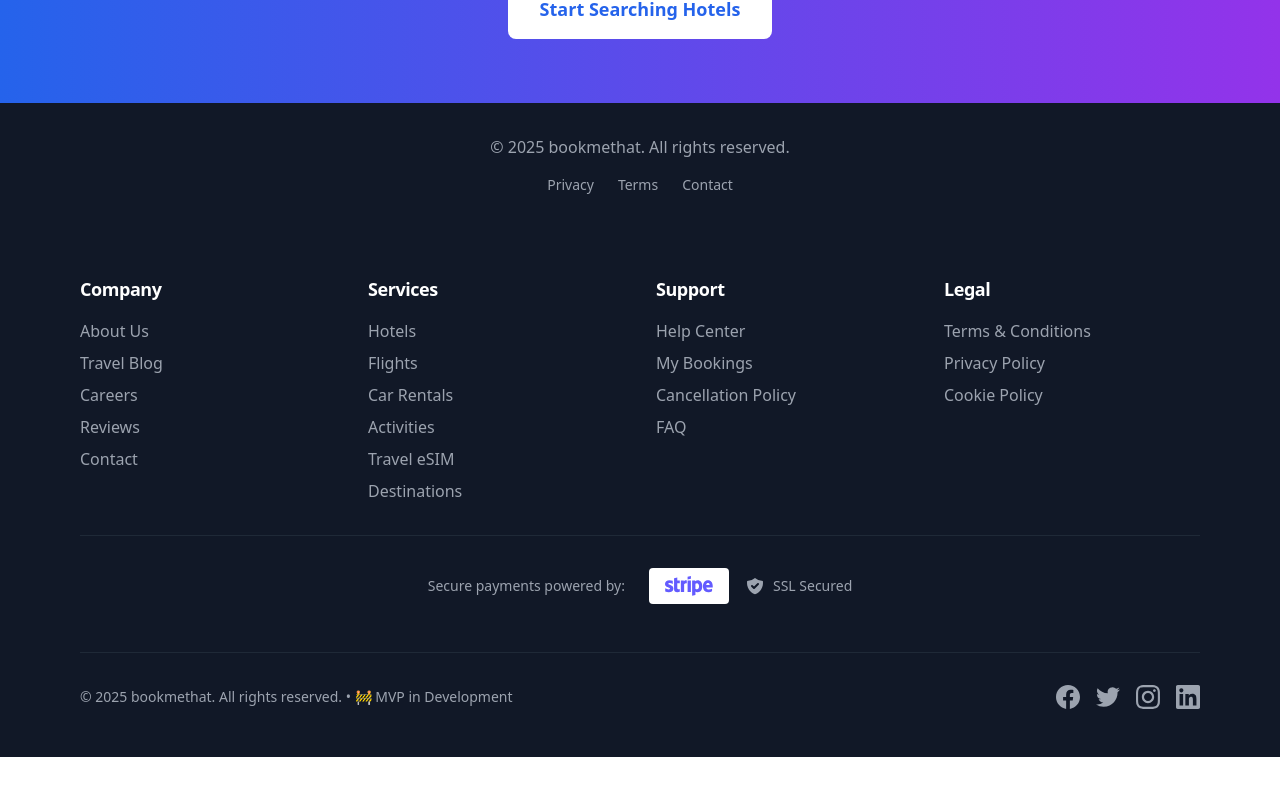
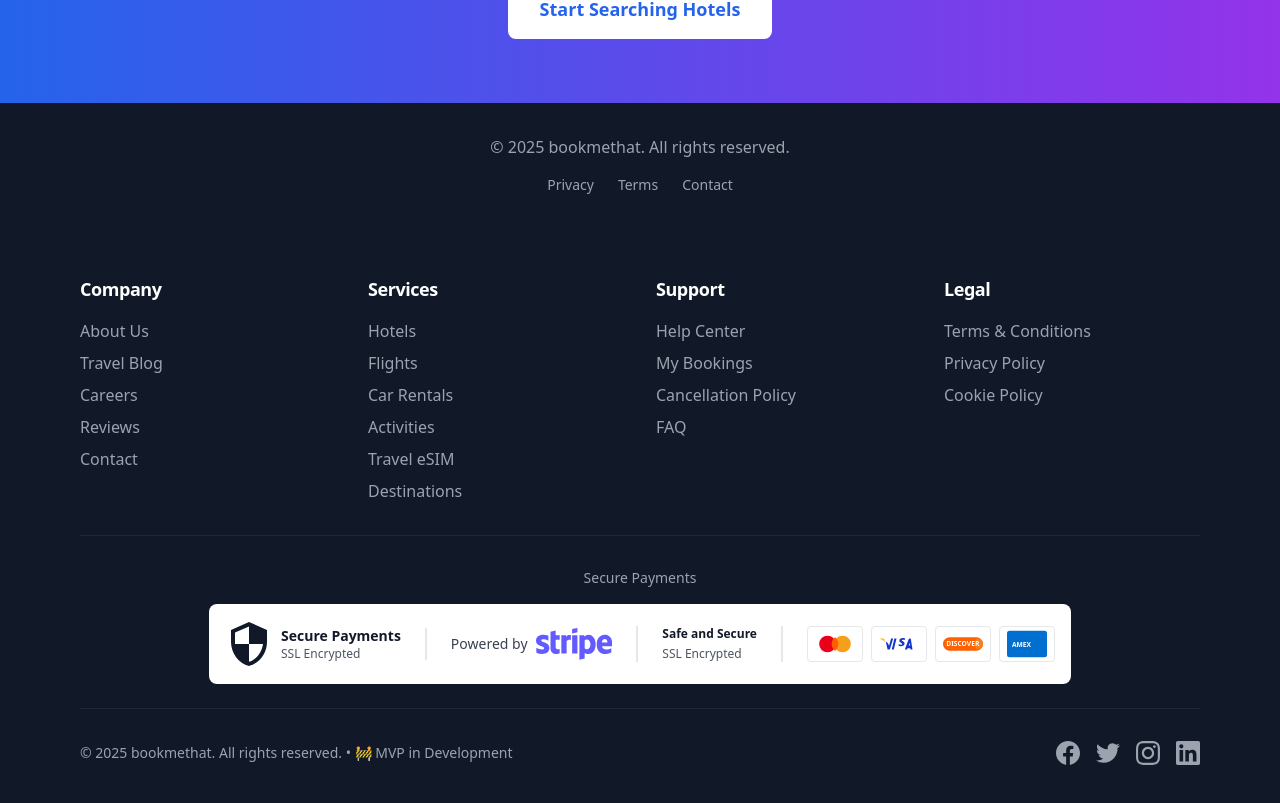
Before and after one commit to FazalShahidLatif/bookmethat, a Next.js app in the folder frontend/: page /hotels in a window 1280 px wide. Shown: the part 3983-4786 px from the top of the page. Before the commit the page ends 4740 px from the top, so only its background shows below. Built offline with nearby package versions, Linux system fonts and the light colour scheme; no server answers.

Commit message:
Add professional payment badges section to footer with Stripe and credit card logos

```diff
--- a/frontend/src/app/page.tsx
+++ b/frontend/src/app/page.tsx
@@ -107,7 +107,7 @@ export default function HomePage() {
 
   return (
     <>
-      <Header transparent={true} />
+      <Header />
       {/* JSON-LD Structured Data */}
       <script
         type="application/ld+json"
--- a/frontend/src/components/Footer.tsx
+++ b/frontend/src/components/Footer.tsx
@@ -54,21 +54,71 @@ export default function Footer() {
 
         {/* Payment Methods */}
         <div className="border-t border-gray-800 pt-8 pb-6">
-          <div className="flex flex-wrap justify-center items-center gap-6 mb-6">
-            <span className="text-sm text-gray-400">Secure payments powered by:</span>
-            <div className="flex items-center gap-4">
-              {/* Stripe Badge */}
-              <div className="bg-white px-4 py-2 rounded flex items-center gap-2">
-                <svg className="w-12 h-5" viewBox="0 0 60 25" fill="none" xmlns="http://www.w3.org/2000/svg">
+          <div className="text-center mb-4">
+            <span className="text-sm text-gray-400 block mb-4">Secure Payments</span>
+          </div>
+          <div className="flex justify-center items-center">
+            <div className="bg-white rounded-lg p-4 inline-flex items-center gap-6">
+              {/* Security Lock Icon */}
+              <div className="flex items-center gap-2">
+                <svg className="w-12 h-12 text-gray-900" fill="currentColor" viewBox="0 0 24 24">
+                  <path d="M12 1L3 5v6c0 5.55 3.84 10.74 9 12 5.16-1.26 9-6.45 9-12V5l-9-4zm0 10.99h7c-.53 4.12-3.28 7.79-7 8.94V12H5V6.3l7-3.11v8.8z"/>
+                </svg>
+                <div className="text-left">
+                  <div className="text-sm font-bold text-gray-900">Secure Payments</div>
+                  <div className="text-xs text-gray-600">SSL Encrypted</div>
+                </div>
+              </div>
+
+              {/* Powered by Stripe */}
+              <div className="flex items-center gap-2 border-l-2 border-gray-200 pl-6">
+                <div className="text-sm text-gray-700">Powered by</div>
+                <svg className="h-8" viewBox="0 0 60 25" fill="none" xmlns="http://www.w3.org/2000/svg">
                   <path d="M59.64 14.28h-8.06c.19 1.93 1.6 2.55 3.2 2.55 1.64 0 2.96-.37 4.05-.95v3.32a8.33 8.33 0 0 1-4.56 1.1c-4.01 0-6.83-2.5-6.83-7.48 0-4.19 2.39-7.52 6.3-7.52 3.92 0 5.96 3.28 5.96 7.5 0 .4-.04 1.26-.06 1.48zm-5.92-5.62c-1.03 0-2.17.73-2.17 2.58h4.25c0-1.85-1.07-2.58-2.08-2.58zM40.95 20.3c-1.44 0-2.32-.6-2.9-1.04l-.02 4.63-4.12.87V5.57h3.76l.08 1.02a4.7 4.7 0 0 1 3.23-1.29c2.9 0 5.62 2.6 5.62 7.4 0 5.23-2.7 7.6-5.65 7.6zM40 8.95c-.95 0-1.54.34-1.97.81l.02 6.12c.4.44.98.78 1.95.78 1.52 0 2.54-1.65 2.54-3.87 0-2.15-1.04-3.84-2.54-3.84zM28.24 5.57h4.13v14.44h-4.13V5.57zm0-4.7L32.37 0v3.36l-4.13.88V.88zm-4.32 9.35v9.79H19.8V5.57h3.7l.12 1.22c1-1.77 3.07-1.41 3.62-1.22v3.79c-.52-.17-2.29-.43-3.32.86zm-8.55 4.72c0 2.43 2.6 1.68 3.12 1.46v3.36c-.55.3-1.54.54-2.89.54a4.15 4.15 0 0 1-4.27-4.24l.01-13.17 4.02-.86v3.54h3.14V9.1h-3.13v5.85zm-4.91.7c0 2.97-2.31 4.66-5.73 4.66a11.2 11.2 0 0 1-4.46-.93v-3.93c1.38.75 3.1 1.31 4.46 1.31.92 0 1.53-.24 1.53-1C6.26 13.77 0 14.51 0 9.95 0 7.04 2.28 5.3 5.62 5.3c1.36 0 2.72.2 4.09.75v3.88a9.23 9.23 0 0 0-4.1-1.06c-.86 0-1.44.25-1.44.93 0 1.85 6.29.97 6.29 5.88z" fill="#635BFF"/>
                 </svg>
               </div>
-              {/* Security Badge */}
-              <div className="flex items-center gap-2 text-gray-400 text-sm">
-                <svg className="w-5 h-5" fill="currentColor" viewBox="0 0 20 20">
-                  <path fillRule="evenodd" d="M2.166 4.999A11.954 11.954 0 0010 1.944 11.954 11.954 0 0017.834 5c.11.65.166 1.32.166 2.001 0 5.225-3.34 9.67-8 11.317C5.34 16.67 2 12.225 2 7c0-.682.057-1.35.166-2.001zm11.541 3.708a1 1 0 00-1.414-1.414L9 10.586 7.707 9.293a1 1 0 00-1.414 1.414l2 2a1 1 0 001.414 0l4-4z" clipRule="evenodd" />
-                </svg>
-                <span>SSL Secured</span>
+
+              {/* Safe and Secure SSL Encrypted - moved right */}
+              <div className="text-left border-l-2 border-gray-200 pl-6">
+                <div className="text-xs font-bold text-gray-900 mb-1">Safe and Secure</div>
+                <div className="text-xs text-gray-600">SSL Encrypted</div>
+              </div>
+
+              {/* Credit Card Logos */}
+              <div className="flex items-center gap-2 border-l-2 border-gray-200 pl-6">
+                {/* MasterCard */}
+                <div className="w-14 h-9 bg-white border border-gray-200 rounded flex items-center justify-center">
+                  <svg className="w-10 h-7" viewBox="0 0 48 32" fill="none">
+                    <circle cx="15" cy="16" r="10" fill="#EB001B"/>
+                    <circle cx="33" cy="16" r="10" fill="#F79E1B"/>
+                    <path d="M24 8c-2.4 1.8-4 4.7-4 8s1.6 6.2 4 8c2.4-1.8 4-4.7 4-8s-1.6-6.2-4-8z" fill="#FF5F00"/>
+                  </svg>
+                </div>
+
+                {/* Visa */}
+                <div className="w-14 h-9 bg-white border border-gray-200 rounded flex items-center justify-center">
+                  <svg className="w-10 h-4" viewBox="0 0 48 16" fill="none">
+                    <path d="M18.5 1.5l-3.2 13h2.5l3.2-13h-2.5zM31 1.3c-.5-.2-1.3-.4-2.3-.4-2.5 0-4.3 1.3-4.3 3.2 0 1.4 1.3 2.1 2.2 2.6.9.5 1.3.8 1.3 1.2 0 .6-.8.9-1.5.9-1 0-1.5-.1-2.3-.5l-.3-.2-.4 2.1c.6.3 1.7.5 2.8.5 2.7 0 4.4-1.3 4.5-3.3 0-1.1-.7-1.9-2.1-2.6-.9-.4-1.4-.7-1.4-1.2 0-.4.5-.8 1.5-.8.9 0 1.5.2 2 .4l.2.1.4-2zM38.8 1.5h-1.9c-.6 0-1 .2-1.3.8L31 14.5h2.7l.5-1.5h3.3l.3 1.5h2.4l-2.1-13h-.3zm-3 8.3c.2-.6 1.1-3 1.1-3l.6 3h-1.7zM14.5 1.5l-2.5 8.9-.3-1.3c-.5-1.6-1.9-3.3-3.6-4.2l2.2 9.6h2.7l4-13h-2.5z" fill="#1434CB"/>
+                    <path d="M6.7 1.5H1.1L1 1.7c3.2.8 5.3 2.7 6.2 5l-.9-4.4c-.2-.6-.6-.8-1.2-.8h2.6z" fill="#F7B600"/>
+                  </svg>
+                </div>
+
+                {/* Discover */}
+                <div className="w-14 h-9 bg-white border border-gray-200 rounded flex items-center justify-center">
+                  <svg className="w-10 h-4" viewBox="0 0 48 16" fill="none">
+                    <path d="M0 8c0-4.4 3.6-8 8-8h32c4.4 0 8 3.6 8 8s-3.6 8-8 8H8c-4.4 0-8-3.6-8-8z" fill="#FF6000"/>
+                    <path d="M42 2h-3v12h3c3.3 0 6-2.7 6-6s-2.7-6-6-6z" fill="#F48120"/>
+                    <text x="4" y="11" fontSize="8" fontWeight="bold" fill="white">DISCOVER</text>
+                  </svg>
+                </div>
+
+                {/* American Express */}
+                <div className="w-14 h-9 bg-white border border-gray-200 rounded flex items-center justify-center">
+                  <svg className="w-10 h-7" viewBox="0 0 48 32" fill="none">
+                    <rect width="48" height="32" rx="3" fill="#006FCF"/>
+                    <text x="6" y="20" fontSize="8" fontWeight="bold" fill="white">AMEX</text>
+                  </svg>
+                </div>
               </div>
             </div>
           </div>
```
